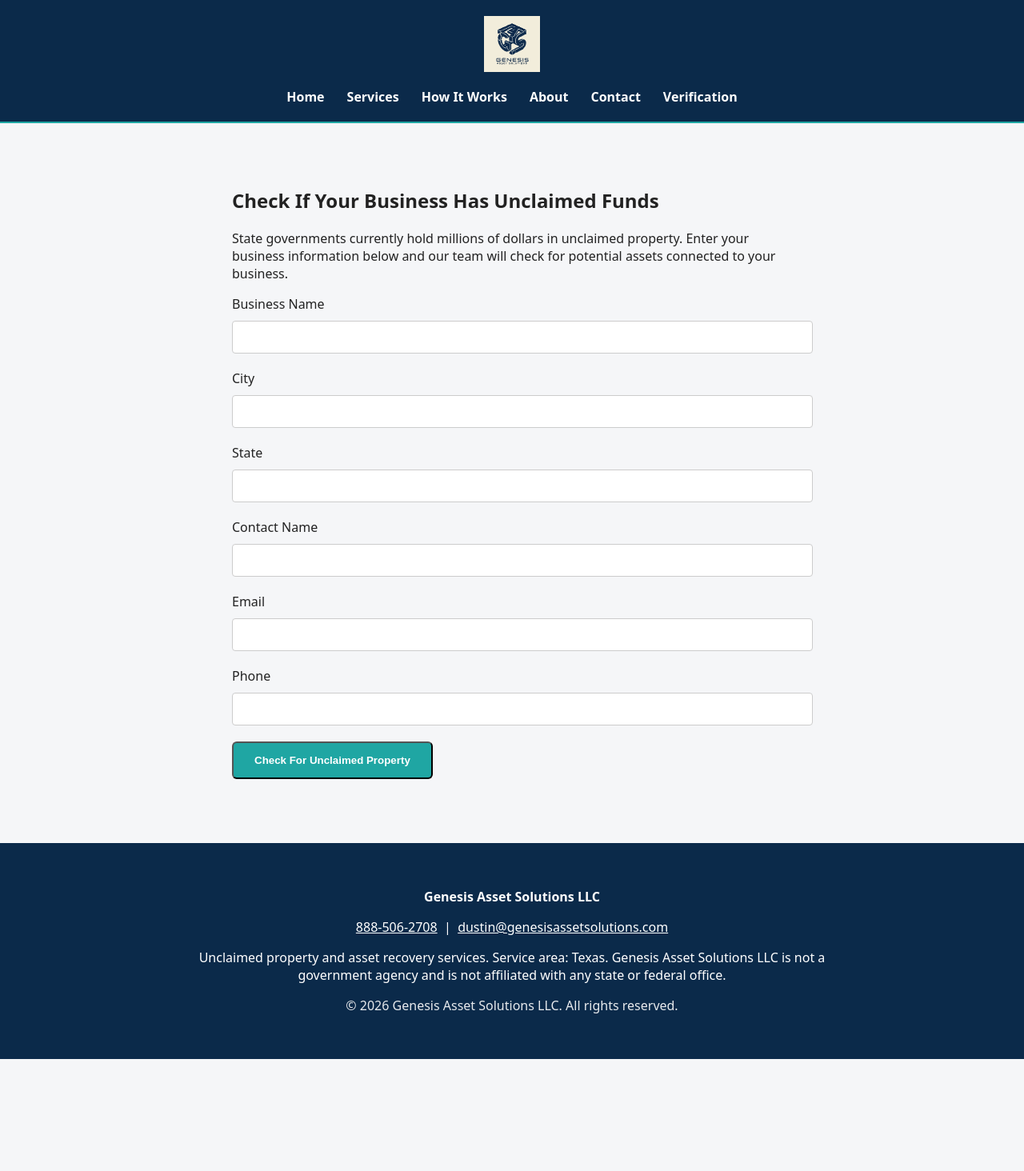
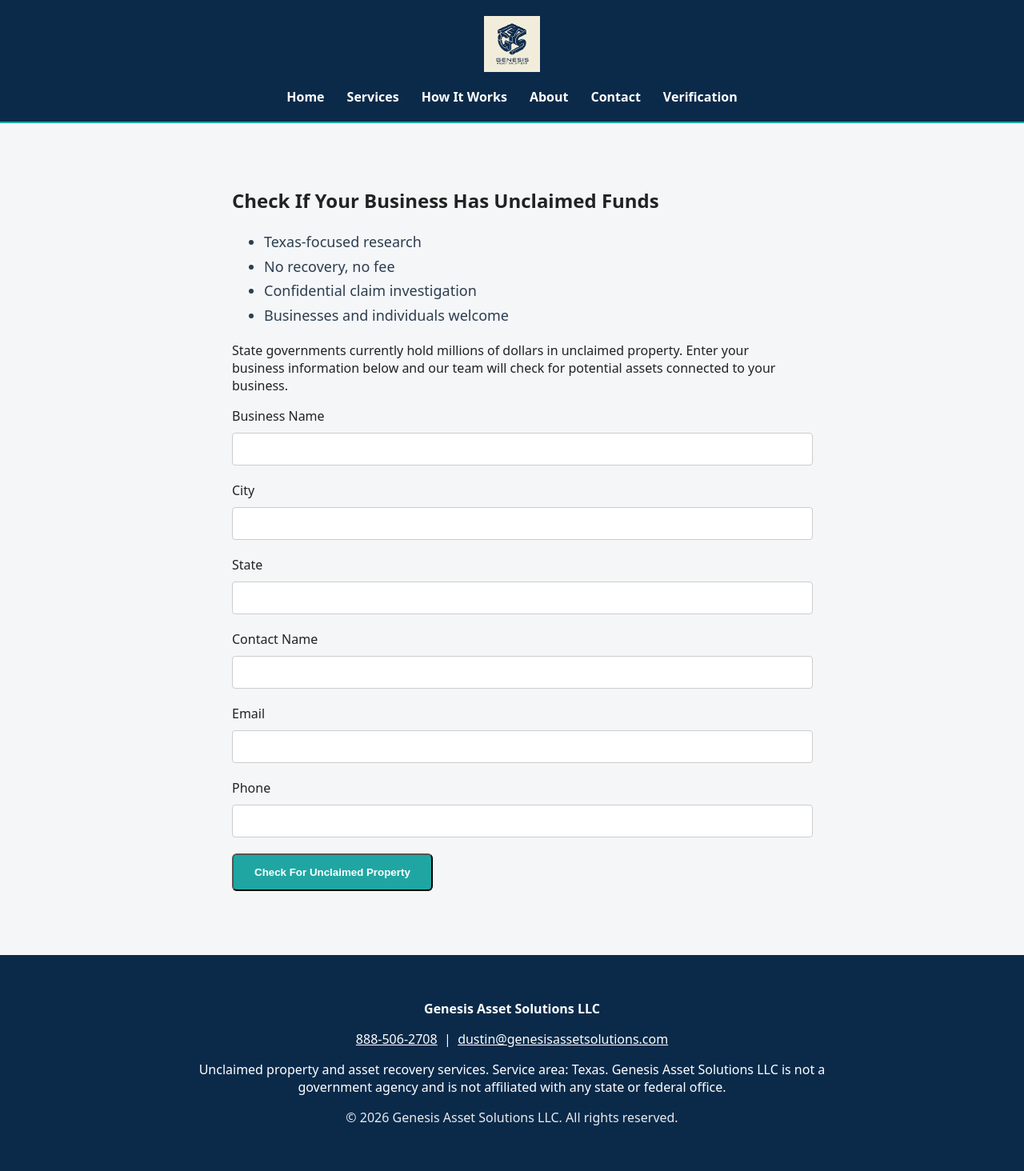
Before and after one commit to ljonezd-beep/genesisassetsolutions-site, a Jekyll site: the page built from check.html, in a window 1280 px wide. Shown: the whole page at 80% size. Built offline with Jekyll 4.4.1, drawn with Linux system fonts in a browser that asks for light colours; before the commit the page ends 1324 px from its top, so only the background shows below that.

Commit message:
Add Texas unclaimed property SEO page

```diff
--- a/assets/css/styles.css
+++ b/assets/css/styles.css
@@ -237,3 +237,10 @@
 border:1px solid #ccc;
 border-radius:4px;
 }
+
+.trust {
+    margin-top: 20px;
+    font-size: 18px;
+    line-height: 1.7;
+    color: #2c3e50;
+}
--- a/check.html
+++ b/check.html
@@ -8,6 +8,13 @@
 <div class="lead-inner">
 
 <h1>Check If Your Business Has Unclaimed Funds</h1>
+
+<ul class="trust">
+<li>Texas-focused research</li>
+<li>No recovery, no fee</li>
+<li>Confidential claim investigation</li>
+<li>Businesses and individuals welcome</li>
+</ul>
 
 <p>
 State governments currently hold millions of dollars in unclaimed property.
```
Also changed, not shown: texas-unclaimed-property-help.html (added, +45 -0 lines).
